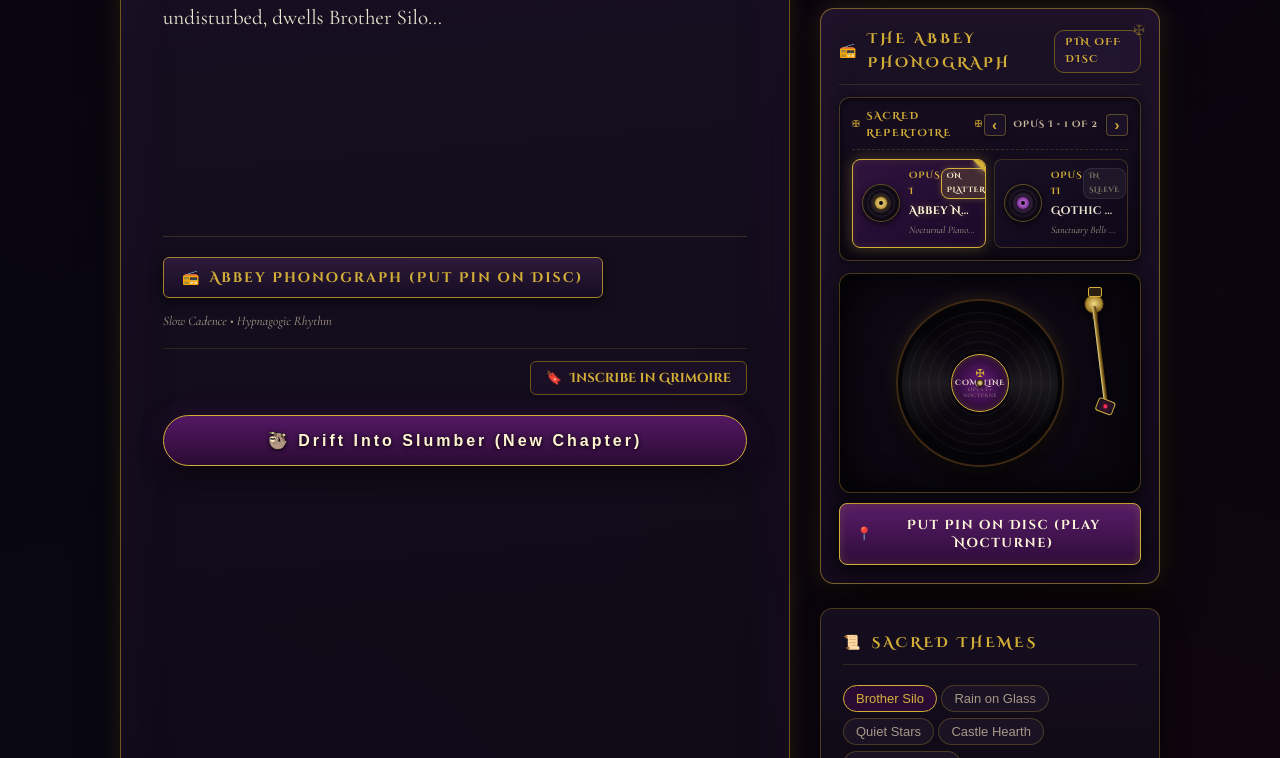
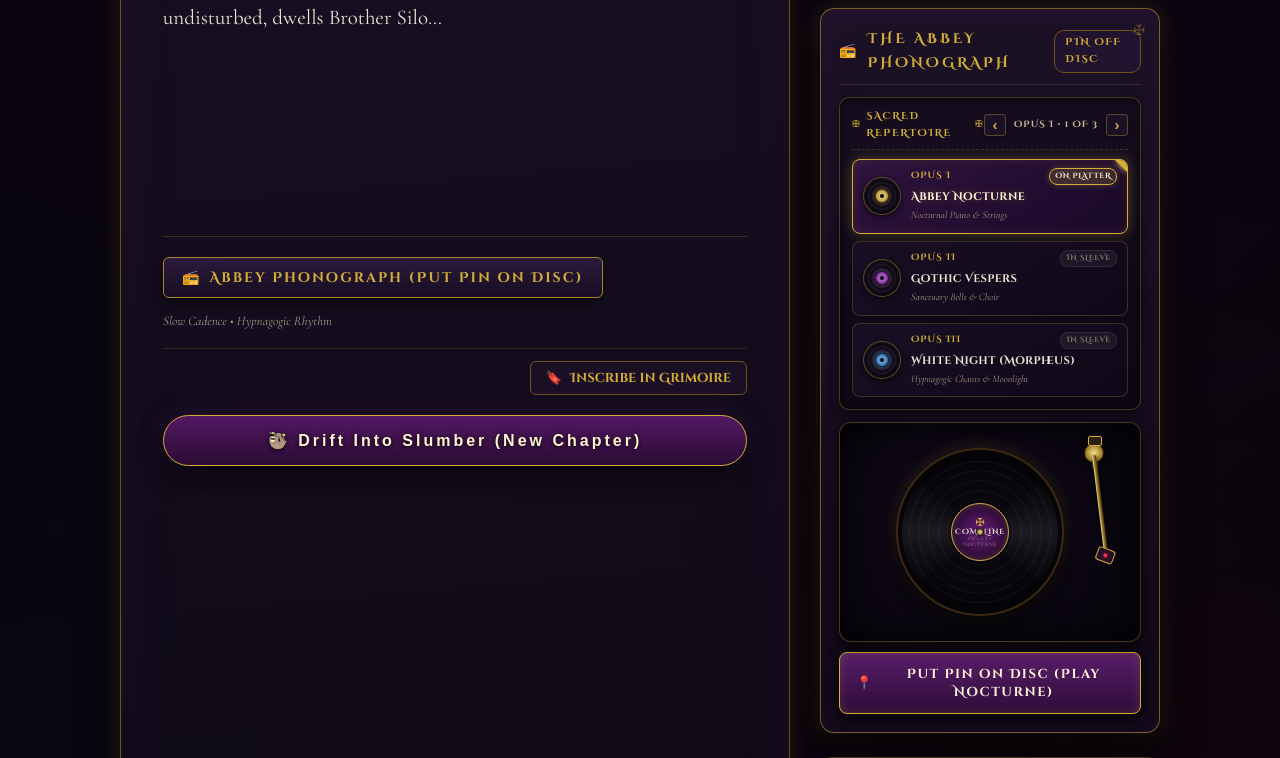
Before and after one commit to XiaoArnav/complineapp, a Python web app: template app/templates/index.html in a window 1280 px wide. Shown: the part 862-1620 px from the top of the page. Run offline with Jinja, Linux system fonts and the light colour scheme; the template is opened without the code that fills it, so the values that code supplies are empty; some web fonts are replaced.

Commit message:
feat(audio): add Opus III: White Night (Morpheus) to the Abbey Phonograph repertoire

```diff
--- a/app/static/css/gothic.css
+++ b/app/static/css/gothic.css
@@ -658,21 +658,21 @@ body {
 
 /* ── Repertoire Cards Grid ── */
 .repertoire-cards-grid {
-  display: grid;
-  grid-template-columns: 1fr 1fr;
-  gap: 8px;
+  display: flex;
+  flex-direction: column;
+  gap: 7px;
 }
 
 .repertoire-card {
   background: linear-gradient(145deg, #180f24 0%, #100818 100%);
   border: 1.5px solid rgba(212, 175, 55, 0.22);
   border-radius: 8px;
-  padding: 8px 9px;
+  padding: 8px 10px;
   cursor: pointer;
   position: relative;
   display: flex;
   align-items: center;
-  gap: 9px;
+  gap: 10px;
   transition: all 0.22s ease-out;
   overflow: hidden;
   text-align: left;
@@ -752,6 +752,11 @@ body {
 .amethyst-foil {
   background: radial-gradient(circle, #cb7ce3 0%, #5d177a 100%);
   box-shadow: 0 0 4px rgba(203, 124, 227, 0.6);
+}
+
+.sapphire-foil {
+  background: radial-gradient(circle, #7cc4ff 0%, #1a4f8b 100%);
+  box-shadow: 0 0 5px rgba(124, 196, 255, 0.7);
 }
 
 .rep-card-icon {
--- a/app/static/js/app.js
+++ b/app/static/js/app.js
@@ -569,26 +569,26 @@ document.addEventListener("DOMContentLoaded", () => {
     const trackShortTitle = currentTrack ? currentTrack.title : "Nocturne";
     const curIdx = window.gothicSoundscape ? window.gothicSoundscape.currentTrackIndex : 0;
 
-    // Update Repertoire Cards & Stepper Badges
+    // Update Repertoire Cards & Stepper Badges dynamically
     const repCards = document.querySelectorAll(".repertoire-card");
-    const repBadge0 = document.getElementById("repBadge0");
-    const repBadge1 = document.getElementById("repBadge1");
     const stepperDisplay = document.getElementById("trackStepperDisplay");
+    const totalTracks = window.gothicSoundscape ? window.gothicSoundscape.playlist.length : 3;
+    const romanNumerals = ["OPUS I", "OPUS II", "OPUS III", "OPUS IV", "OPUS V"];
 
     repCards.forEach((c, idx) => {
       const isCardActive = (idx === curIdx);
       c.classList.toggle("active", isCardActive);
       c.setAttribute("aria-selected", isCardActive ? "true" : "false");
+
+      const badge = c.querySelector(".rep-active-indicator");
+      if (badge) {
+        badge.textContent = isCardActive ? (isPlaying ? "PLAYING" : "ON PLATTER") : "IN SLEEVE";
+      }
     });
 
-    if (repBadge0) {
-      repBadge0.textContent = (curIdx === 0) ? (isPlaying ? "PLAYING" : "ON PLATTER") : "IN SLEEVE";
-    }
-    if (repBadge1) {
-      repBadge1.textContent = (curIdx === 1) ? (isPlaying ? "PLAYING" : "ON PLATTER") : "IN SLEEVE";
-    }
     if (stepperDisplay) {
-      stepperDisplay.textContent = curIdx === 0 ? "OPUS I • 1 OF 2" : "OPUS II • 2 OF 2";
+      const roman = romanNumerals[curIdx] || `OPUS ${curIdx + 1}`;
+      stepperDisplay.textContent = `${roman} • ${curIdx + 1} OF ${totalTracks}`;
     }
 
     if (isPlaying) {
--- a/app/static/js/soundscape.js
+++ b/app/static/js/soundscape.js
@@ -30,6 +30,13 @@ class GothicSoundscape {
         discLabel: "OPUS II • VESPERS",
         src: "/static/assets/ambient-vespers.mp3",
         desc: "Sanctuary Bells & Choral Chant"
+      },
+      {
+        id: "opus3",
+        title: "Opus III: White Night (Morpheus)",
+        discLabel: "OPUS III • MORPHEUS",
+        src: "/static/assets/ambient-morpheus.mp3",
+        desc: "Hypnagogic Chants & Moonlight"
       }
     ];
     this.currentTrackIndex = 0;
--- a/app/templates/index.html
+++ b/app/templates/index.html
@@ -134,20 +134,20 @@
       white-space: nowrap;
     }
     .repertoire-cards-grid {
-      display: grid;
-      grid-template-columns: 1fr 1fr;
-      gap: 8px;
+      display: flex;
+      flex-direction: column;
+      gap: 7px;
     }
     .repertoire-card {
       background: linear-gradient(145deg, #180f24 0%, #100818 100%);
       border: 1.5px solid rgba(212, 175, 55, 0.22);
       border-radius: 8px;
-      padding: 8px 9px;
+      padding: 8px 10px;
       cursor: pointer;
       position: relative;
       display: flex;
       align-items: center;
-      gap: 9px;
+      gap: 10px;
       transition: all 0.22s ease-out;
       overflow: hidden;
       text-align: left;
@@ -212,6 +212,10 @@
     .amethyst-foil {
       background: radial-gradient(circle, #cb7ce3 0%, #5d177a 100%);
       box-shadow: 0 0 4px rgba(203, 124, 227, 0.6);
+    }
+    .sapphire-foil {
+      background: radial-gradient(circle, #7cc4ff 0%, #1a4f8b 100%);
+      box-shadow: 0 0 5px rgba(124, 196, 255, 0.7);
     }
     .phonograph-card.playing .repertoire-card.active .rep-mini-disc {
       animation: repDiscSpin 4.5s linear infinite;
@@ -683,7 +687,7 @@
                   <button type="button" class="track-stepper-btn" id="btnPrevTrack" title="Previous Opus (Shift+Left)" aria-label="Previous Track">
                     <span class="stepper-arrow">‹</span>
                   </button>
-                  <span class="track-stepper-display" id="trackStepperDisplay">OPUS I • 1 OF 2</span>
+                  <span class="track-stepper-display" id="trackStepperDisplay">OPUS I • 1 OF 3</span>
                   <button type="button" class="track-stepper-btn" id="btnNextTrack" title="Next Opus (Shift+Right)" aria-label="Next Track">
                     <span class="stepper-arrow">›</span>
                   </button>
@@ -725,6 +729,25 @@
                     </div>
                     <div class="rep-track-title">Gothic Vespers</div>
                     <div class="rep-track-desc">Sanctuary Bells &amp; Choir</div>
+                  </div>
+                  <div class="rep-corner-flourish"></div>
+                </div>
+
+                <!-- Card 2: Opus III -->
+                <div class="repertoire-card" data-track="2" role="tab" tabindex="0" aria-selected="false" id="repertoireCard2" title="Load Opus III onto turntable">
+                  <div class="rep-disc-sleeve">
+                    <div class="rep-mini-disc disc-opus3">
+                      <div class="rep-mini-center sapphire-foil"></div>
+                    </div>
+                    <span class="rep-card-icon">💿</span>
+                  </div>
+                  <div class="rep-card-content">
+                    <div class="rep-card-top">
+                      <span class="rep-opus-badge">OPUS III</span>
+                      <span class="rep-active-indicator" id="repBadge2">IN SLEEVE</span>
+                    </div>
+                    <div class="rep-track-title">White Night (Morpheus)</div>
+                    <div class="rep-track-desc">Hypnagogic Chants &amp; Moonlight</div>
                   </div>
                   <div class="rep-corner-flourish"></div>
                 </div>
```
Also changed, not shown: index.html (+29 -6 lines), public/index.html (+29 -6 lines), public/static/css/gothic.css (+10 -5 lines), public/static/js/app.js (+10 -10 lines), public/static/js/soundscape.js (+7 -0 lines), 2 other files.
